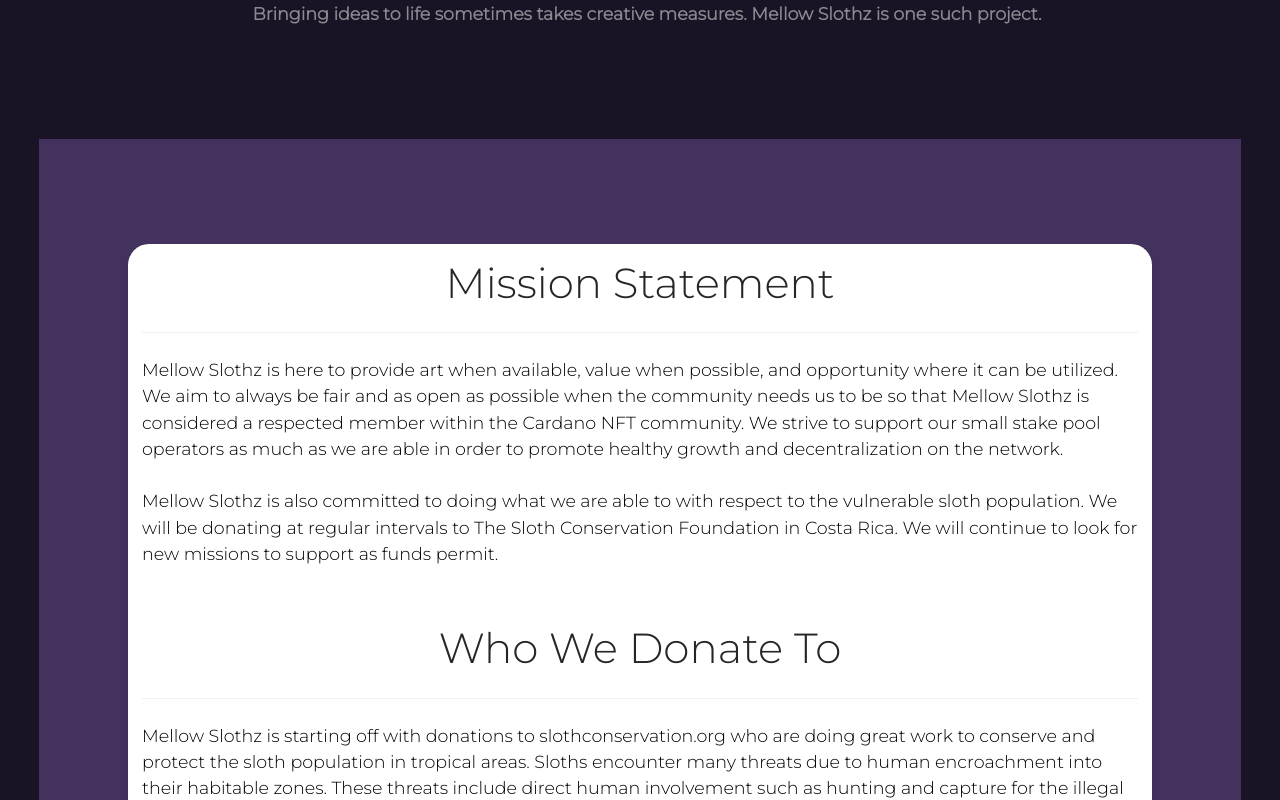
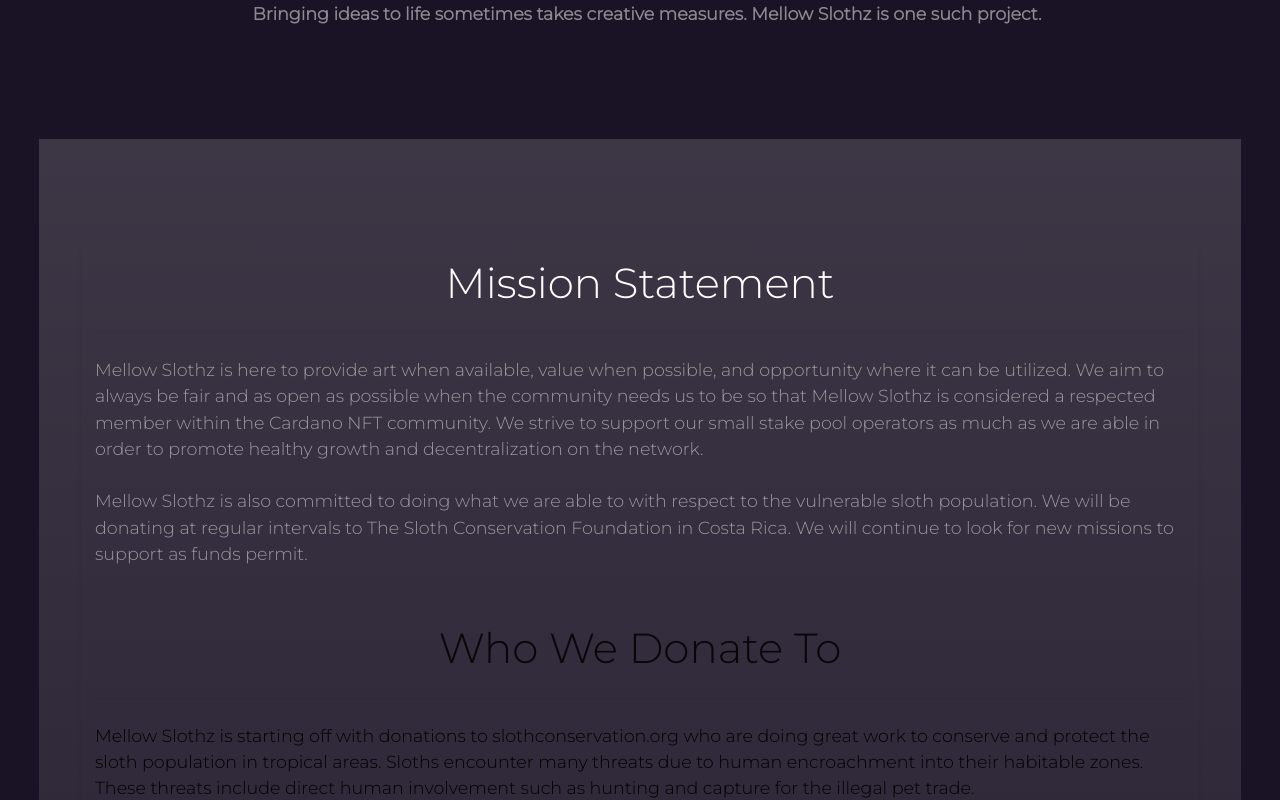
Before and after one commit to josephdubon/mellow-slothz-webapp_v1, a Next.js app: page /information in a window 1280 px wide. Shown: the part 340-1140 px from the top of the page. Built offline with nearby package versions, Linux system fonts and the light colour scheme.

Commit message:
replaced white body bg with gradient, fixed font color

```diff
--- a/pages/information.js
+++ b/pages/information.js
@@ -46,18 +46,17 @@
                         </div>
 
                         <div id='more-info' className='d-md-flex flex-md-equal w-100 my-md-3 ps-md-3'>
-                            <div className='bg-purple me-md-3 pt-3 px-3 pt-md-5 px-md-5 text-center overflow-scroll'>
+                            <div className='bg-gradient me-md-3 pt-3 px-3 pt-md-5 px-md-5 text-center overflow-scroll'>
                                 <div className='my-3 p-3'>
                                     <h2 className='display-5 text-white text-capitalize'>{''}</h2>
                                 </div>
-                                <div className='bg-body shadow-sm mx-auto p-3'
-                                     style={{width: '80vw', height: 'auto', borderRadius: '21px 21px 0 0'}}>
+                                <div className='shadow-sm mx-auto p-3'>
 
                                     {/* mission statement */}
                                     <div id='mission-statement'>
-                                        <h1 className='display-5 text-capitalize'>Mission Statement</h1>
+                                        <h1 className='display-5 text-white text-capitalize'>Mission Statement</h1>
                                         <Divider/>
-                                        <p className='lead text-black fw-normal text-left'>
+                                        <p className='lead text-white-50 fw-normal text-left'>
                                             Mellow Slothz is here to provide art when available, value when possible,
                                             and
                                             opportunity where it can be utilized. We aim to always be fair and as open
```
